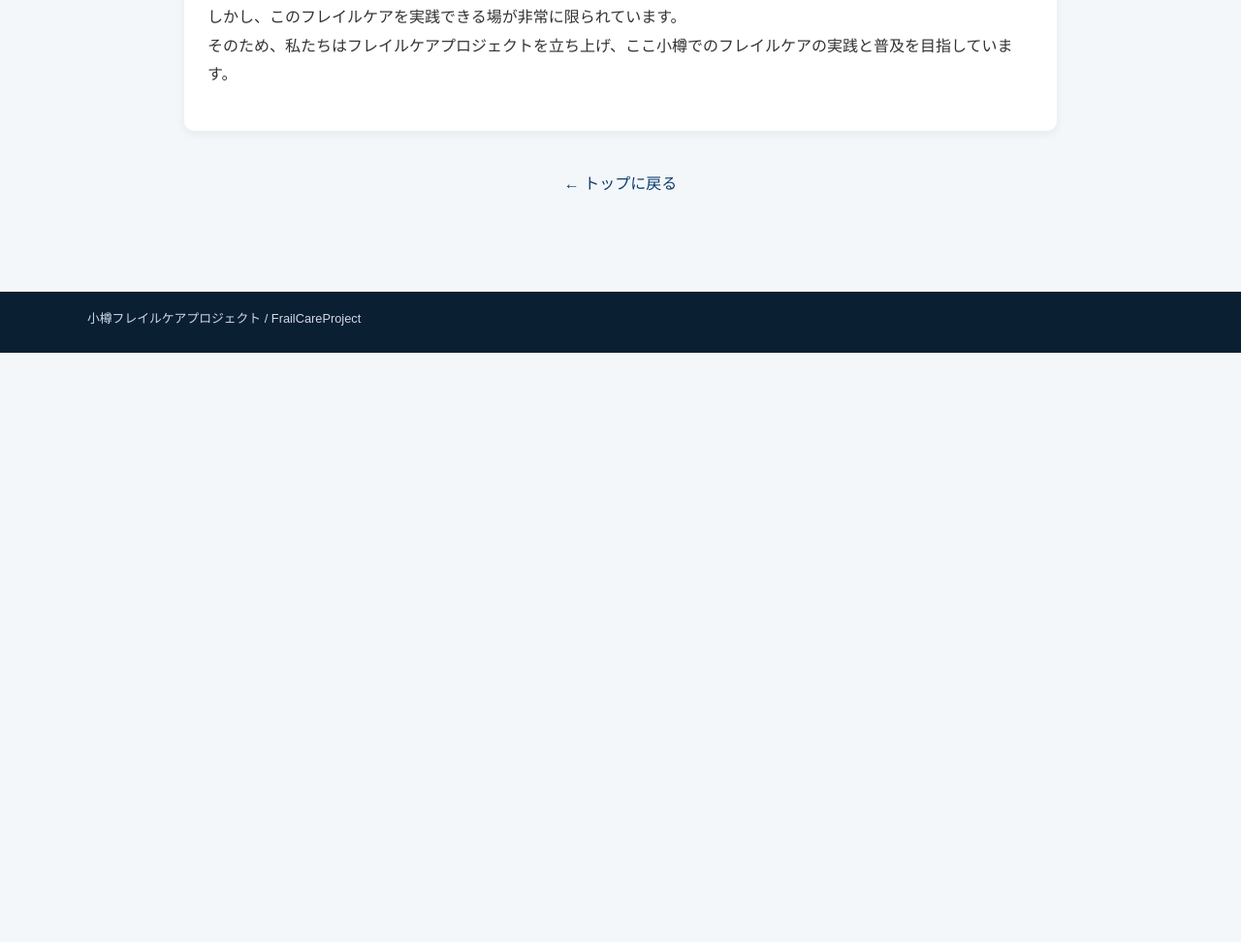
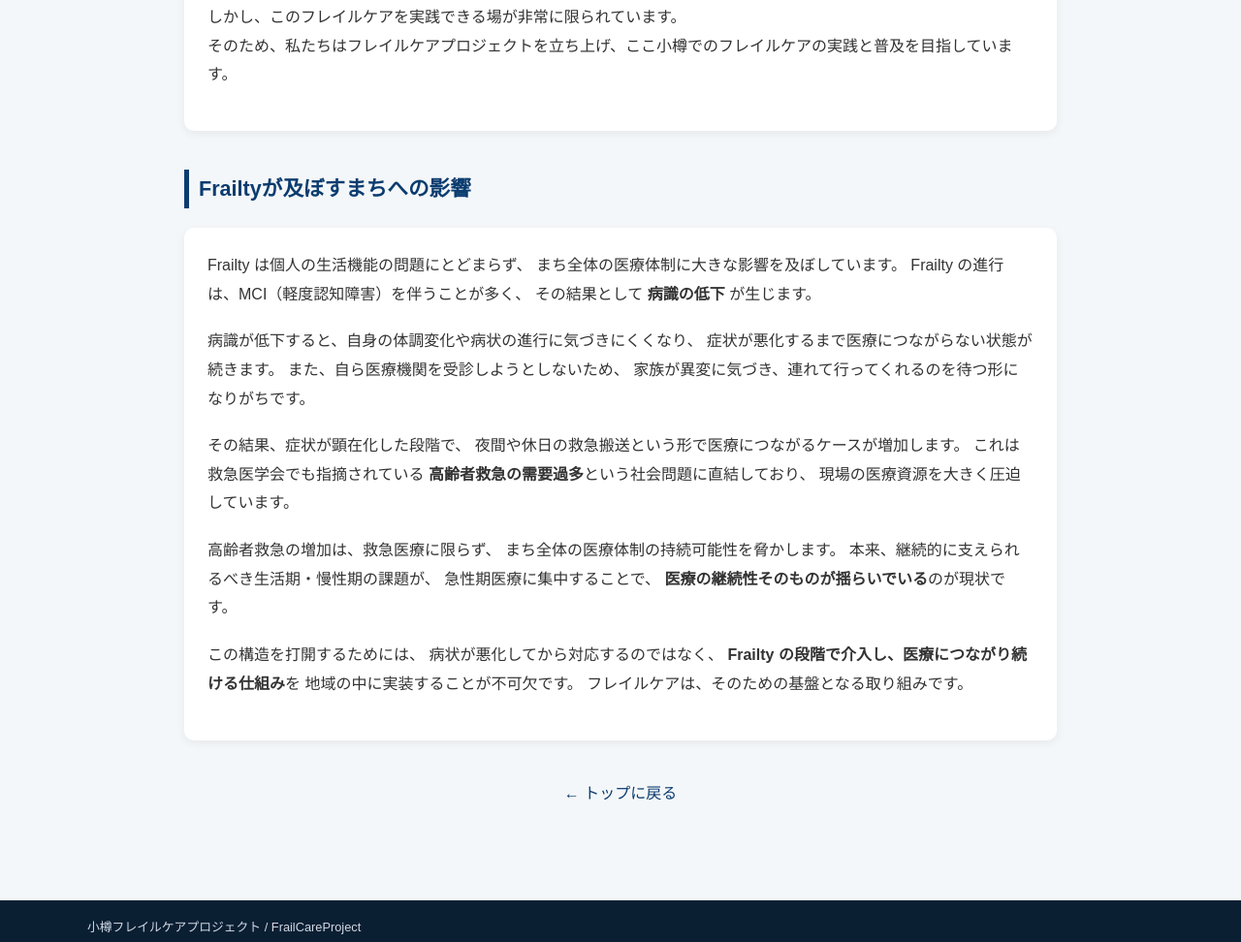
Before and after one commit to frailCareTeam/FrailCareProject, a plain HTML site: page frailty.html in a window 1280 px wide. Shown: the part 2355-3327 px from the top of the page at 97% size. Before the commit the page ends 2719 px from the top, so only its background shows below. Drawn offline with Linux system fonts and the light colour scheme.

Commit message:
Update frailty.html

```diff
--- a/frailty.html
+++ b/frailty.html
@@ -247,12 +247,51 @@
 
     </div>
 
+<h2>Frailtyが及ぼすまちへの影響</h2>
+
+<div class="panel">
+  <p>
+    Frailty は個人の生活機能の問題にとどまらず、
+    まち全体の医療体制に大きな影響を及ぼしています。
+    Frailty の進行は、MCI（軽度認知障害）を伴うことが多く、
+    その結果として <strong>病識の低下</strong> が生じます。
+  </p>
+
+  <p>
+    病識が低下すると、自身の体調変化や病状の進行に気づきにくくなり、
+    症状が悪化するまで医療につながらない状態が続きます。
+    また、自ら医療機関を受診しようとしないため、
+    家族が異変に気づき、連れて行ってくれるのを待つ形になりがちです。
+  </p>
+
+  <p>
+    その結果、症状が顕在化した段階で、
+    夜間や休日の救急搬送という形で医療につながるケースが増加します。
+    これは救急医学会でも指摘されている
+    <strong>高齢者救急の需要過多</strong>という社会問題に直結しており、
+    現場の医療資源を大きく圧迫しています。
+  </p>
+
+  <p>
+    高齢者救急の増加は、救急医療に限らず、
+    まち全体の医療体制の持続可能性を脅かします。
+    本来、継続的に支えられるべき生活期・慢性期の課題が、
+    急性期医療に集中することで、
+    <strong>医療の継続性そのものが揺らいでいる</strong>のが現状です。
+  </p>
+
+  <p>
+    この構造を打開するためには、
+    病状が悪化してから対応するのではなく、
+    <strong>Frailty の段階で介入し、医療につながり続ける仕組み</strong>を
+    地域の中に実装することが不可欠です。
+    フレイルケアは、そのための基盤となる取り組みです。
+  </p>
+</div>
     <p style="text-align:center; margin-top:40px;">
       <a href="FrailCareProject.html">← トップに戻る</a>
     </p>
-
   </section>
-
   <!-- フッター -->
   <footer class="site-footer">
     <div class="site-footer-inner">
```
